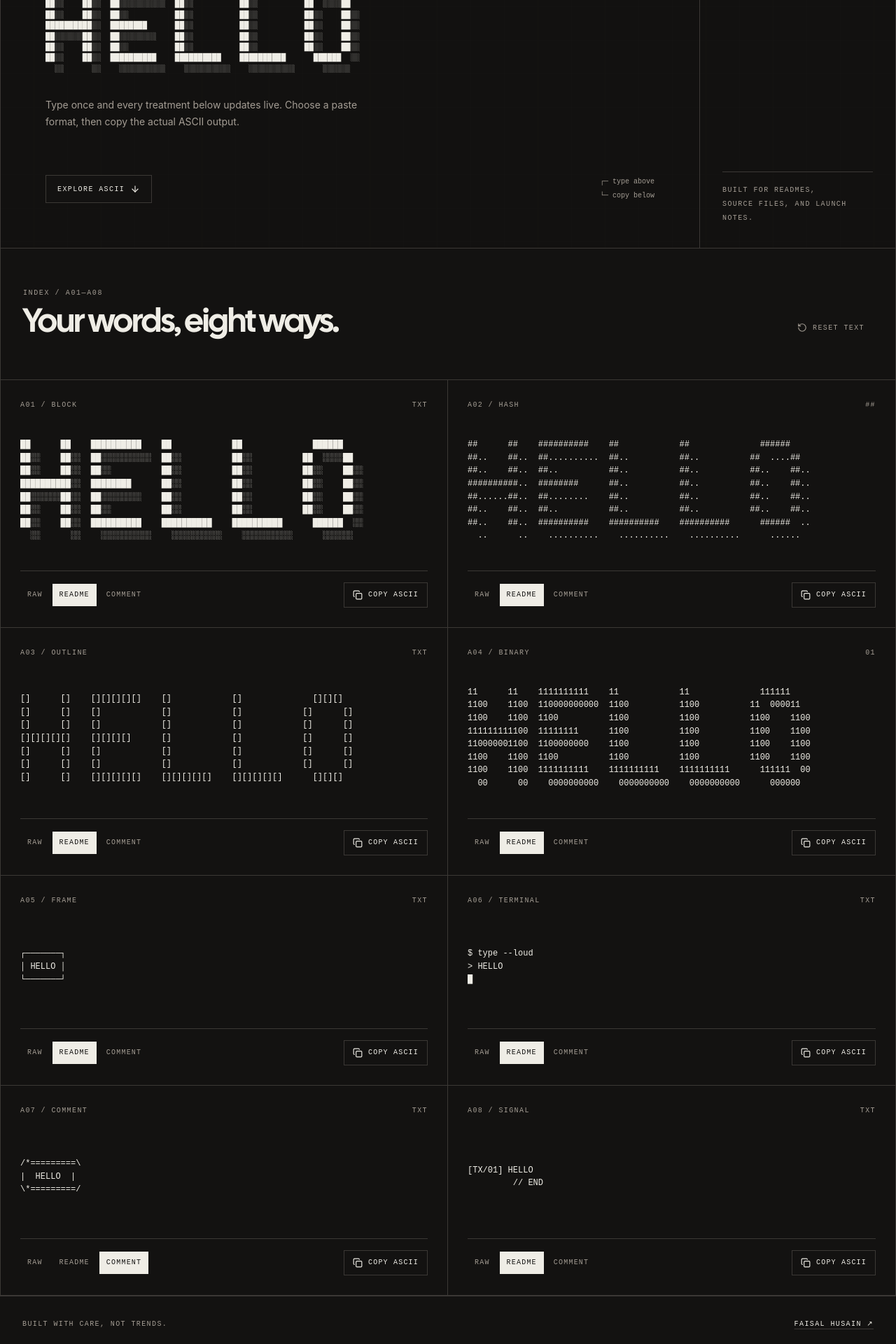
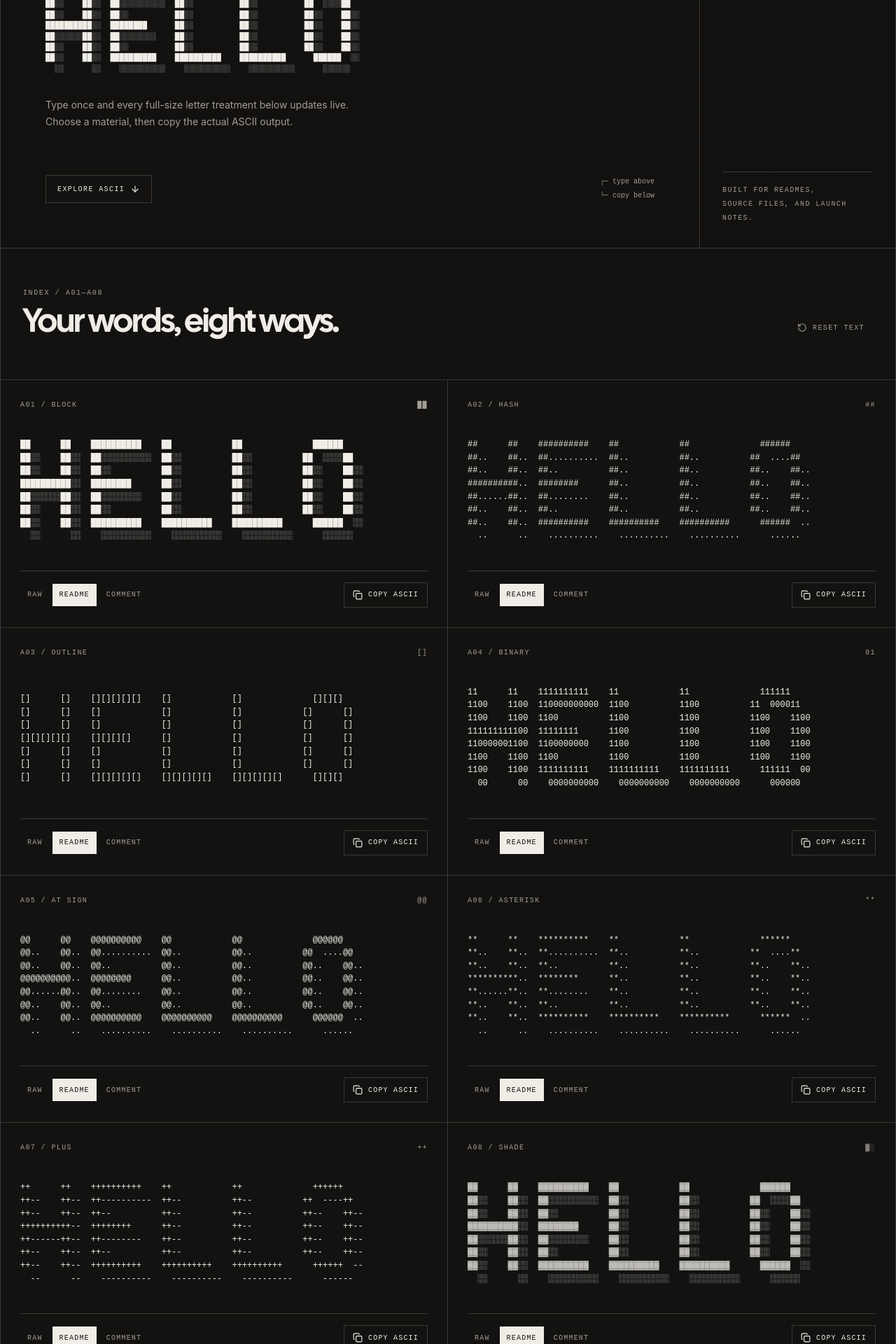
Before and after one commit to faisal004/text-faisal, a Next.js app: page / in a window 1280 px wide. Shown: the part 440-2360 px from the top of the page at 70% size. Built offline with nearby package versions, Linux system fonts and the light colour scheme.

Commit message:
refactor: update ASCII styles in AsciiCard and AsciiSection components, enhancing rendering and live preview features

```diff
--- a/app/(intro)/ascii/_components/ascii-card.tsx
+++ b/app/(intro)/ascii/_components/ascii-card.tsx
@@ -3,8 +3,8 @@
 import { Check, Copy } from 'lucide-react'
 import { useMemo, useState, type MouseEvent } from 'react'
 
-export type AsciiStyle = 'block' | 'hash' | 'outline' | 'binary' | 'frame' | 'terminal' | 'comment' | 'signal'
-type GlyphStyle = Extract<AsciiStyle, 'block' | 'hash' | 'outline' | 'binary'>
+export type AsciiStyle = 'block' | 'hash' | 'outline' | 'binary' | 'at' | 'star' | 'plus' | 'shade'
+type GlyphStyle = AsciiStyle
 type PasteFormat = 'raw' | 'readme' | 'comment'
 
 type AsciiCardProps = {
@@ -64,6 +64,10 @@ const GLYPH_MATERIALS: Record<GlyphStyle, { solid: string; shadow: string }> = {
   hash: { solid: '##', shadow: '..' },
   outline: { solid: '[]', shadow: '  ' },
   binary: { solid: '11', shadow: '00' },
+  at: { solid: '@@', shadow: '..' },
+  star: { solid: '**', shadow: '..' },
+  plus: { solid: '++', shadow: '--' },
+  shade: { solid: '▓▓', shadow: '░░' },
 }
 
 const renderGlyphs = (source: string, style: GlyphStyle) => {
@@ -85,20 +89,24 @@ const renderGlyphs = (source: string, style: GlyphStyle) => {
 }
 
 export const renderAscii = (source: string, style: AsciiStyle) => {
-  const text = cleanSource(source).slice(0, 48)
-  if (style === 'block' || style === 'hash' || style === 'outline' || style === 'binary') return renderGlyphs(text, style)
-  if (style === 'terminal') return `$ type --loud\n> ${text}\n█`
-  if (style === 'comment') return `/*${'='.repeat(text.length + 4)}\\\n|  ${text}  |\n\\*${'='.repeat(text.length + 4)}/`
-  if (style === 'signal') return `[TX/01] ${text.replaceAll(' ', '_')}\n         // END`
-
-  const rule = '─'.repeat(text.length + 2)
-  return `┌${rule}┐\n│ ${text} │\n└${rule}┘`
+  return renderGlyphs(cleanSource(source).slice(0, 48), style)
 }
 
-const wrapForProject = (output: string, format: PasteFormat, style: AsciiStyle) => {
+const wrapForProject = (output: string, format: PasteFormat) => {
   if (format === 'readme') return `\`\`\`\n${output}\n\`\`\``
-  if (format === 'comment' && style !== 'comment') return `/*\n${output}\n*/`
+  if (format === 'comment') return `/*\n${output}\n*/`
   return output
+}
+
+const STYLE_MARKS: Record<AsciiStyle, string> = {
+  block: '██',
+  hash: '##',
+  outline: '[]',
+  binary: '01',
+  at: '@@',
+  star: '**',
+  plus: '++',
+  shade: '▓░',
 }
 
 const PASTE_FORMATS: { id: PasteFormat; label: string }[] = [
@@ -109,9 +117,9 @@ const PASTE_FORMATS: { id: PasteFormat; label: string }[] = [
 
 const AsciiCard = ({ index, name, source, style }: AsciiCardProps) => {
   const [copied, setCopied] = useState(false)
-  const [format, setFormat] = useState<PasteFormat>(style === 'comment' ? 'comment' : 'readme')
+  const [format, setFormat] = useState<PasteFormat>('readme')
   const output = useMemo(() => renderAscii(source, style), [source, style])
-  const snippet = wrapForProject(output, format, style)
+  const snippet = wrapForProject(output, format)
 
   const copyAscii = async () => {
     await navigator.clipboard.writeText(`${snippet}\n`)
@@ -131,7 +139,7 @@ const AsciiCard = ({ index, name, source, style }: AsciiCardProps) => {
     <article className="flex min-h-[300px] flex-col justify-between border-b p-5 odd:lg:border-r md:p-7">
       <div className="flex items-center justify-between gap-4 font-mono text-[10px] uppercase tracking-[0.14em] text-muted-foreground">
         <span>A{String(index).padStart(2, '0')} / {name}</span>
-        <span>{style === 'hash' ? '##' : style === 'binary' ? '01' : 'TXT'}</span>
+        <span>{STYLE_MARKS[style]}</span>
       </div>
 
       <pre className="my-10 cursor-text overflow-x-auto font-mono text-[11px] leading-[1.55] text-foreground select-all sm:text-[12px]" aria-label={`${name} ASCII preview`} onClick={selectOutput}>
--- a/app/(intro)/ascii/_components/ascii-section.tsx
+++ b/app/(intro)/ascii/_components/ascii-section.tsx
@@ -10,10 +10,10 @@ const ASCII_STYLES: { name: string; style: AsciiStyle }[] = [
   { name: 'Hash', style: 'hash' },
   { name: 'Outline', style: 'outline' },
   { name: 'Binary', style: 'binary' },
-  { name: 'Frame', style: 'frame' },
-  { name: 'Terminal', style: 'terminal' },
-  { name: 'Comment', style: 'comment' },
-  { name: 'Signal', style: 'signal' },
+  { name: 'At Sign', style: 'at' },
+  { name: 'Asterisk', style: 'star' },
+  { name: 'Plus', style: 'plus' },
+  { name: 'Shade', style: 'shade' },
 ]
 
 const DEFAULT_TEXT = 'HELLO'
@@ -53,7 +53,7 @@ const AsciiSection = () => {
               <pre className="max-h-[360px] overflow-auto font-mono text-[9px] leading-[1.4] text-foreground sm:text-[11px]" aria-live="polite" aria-label="Live block ASCII preview">
                 {preview}
               </pre>
-              <p className="mt-8 max-w-md text-sm leading-6 text-muted-foreground">Type once and every treatment below updates live. Choose a paste format, then copy the actual ASCII output.</p>
+              <p className="mt-8 max-w-md text-sm leading-6 text-muted-foreground">Type once and every full-size letter treatment below updates live. Choose a material, then copy the actual ASCII output.</p>
             </div>
 
             <div className="flex items-end justify-between gap-4">
@@ -64,7 +64,7 @@ const AsciiSection = () => {
 
           <aside className="hidden border-l bg-background/92 p-8 md:flex md:flex-col md:justify-between">
             <pre className="font-mono text-[11px] leading-[1.35] text-muted-foreground" aria-hidden="true">{`┌──────────────┐
-│ █  #  []  01 │
+│ █  #  @  *   │
 │              │
 │  08 STYLES   │
 │  03 FORMATS  │
```
Also changed, not shown: 1 other file (tests, documents, lock files or other folders).
